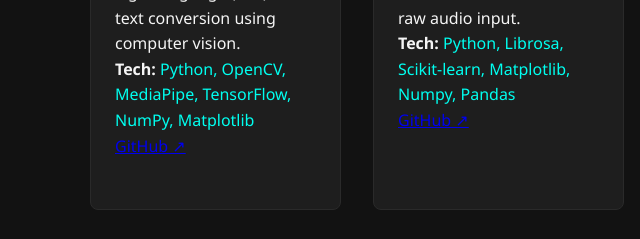
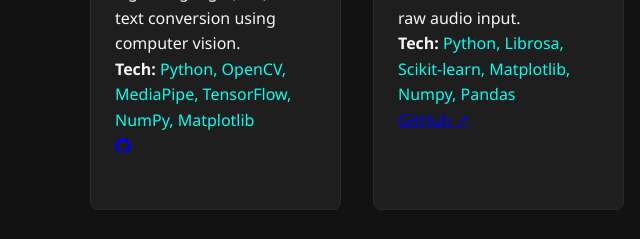
Before and after one commit to afran-263/Portfolio-web, a plain HTML site: page index.html in a window 1280 px wide. Shown: the part 900-1139 px from the top of the page, 0-640 px from the left. Drawn offline with Linux system fonts and the light colour scheme.

Commit message:
Update index.html

```diff
--- a/index.html
+++ b/index.html
@@ -66,7 +66,7 @@
         <h4>SignVisor</h4>
         <p>SignVisor is a deep learning-powered system for real-time American Sign Language (ASL) to text conversion using computer vision.</p>
         <p><strong>Tech:</strong> <span>Python, OpenCV, MediaPipe, TensorFlow, NumPy, Matplotlib</span></p>
-        <a href="https://github.com/afran-263/SignVisor" class="project-link">GitHub ↗</a>
+                   <a href="https://github.com/afran-263/SignVisor" target="_blank" aria-label="GitHub"><i class="fab fa-github"></i></a>
       </div>
 
       <div class="card">
```
